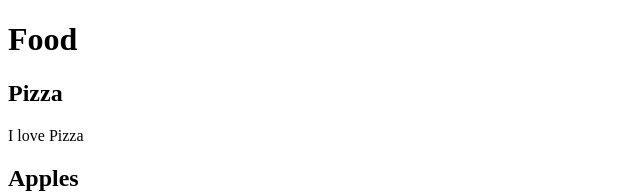
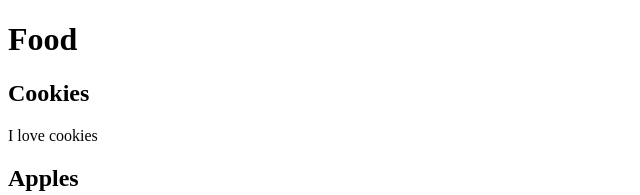
Before and after one commit to josejaviersmirador-dot/Webprog-IT-241-vuejs, a Vue app in the folder vue-project/: page / in a window 1280 px wide. Shown: the top 195 px of the page, without its empty margins (0-640 px from the left). Built offline with nearby package versions, Linux system fonts and the light colour scheme; the HTML template or start-up script is replaced by a standard one.

Commit message:
fix comma and changes pizza to cookies

```diff
--- a/vue-project/src/App.vue
+++ b/vue-project/src/App.vue
@@ -2,7 +2,7 @@
   import { ref } from 'vue'
 
   const foods = ref([
-  { id: 1, name: 'Pizza', desc: 'I love Pizza' },
+  { id: 1, name: 'Cookies', desc: 'I love cookies' },
   { id: 2, name: 'Apples', desc: 'I like apples' },
   { id: 3, name: 'Bread', desc: 'I like breads ' }
 ])
```
